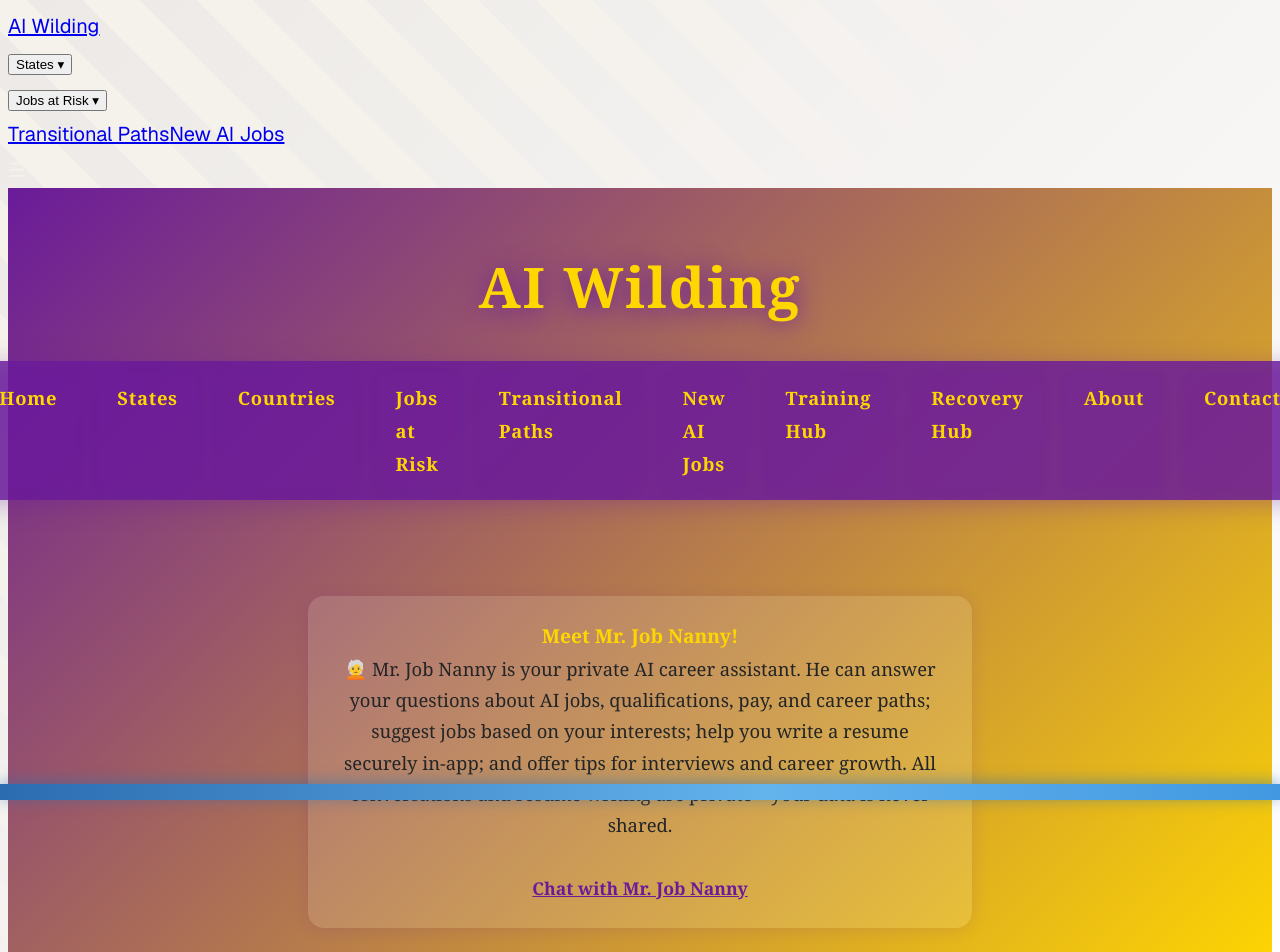
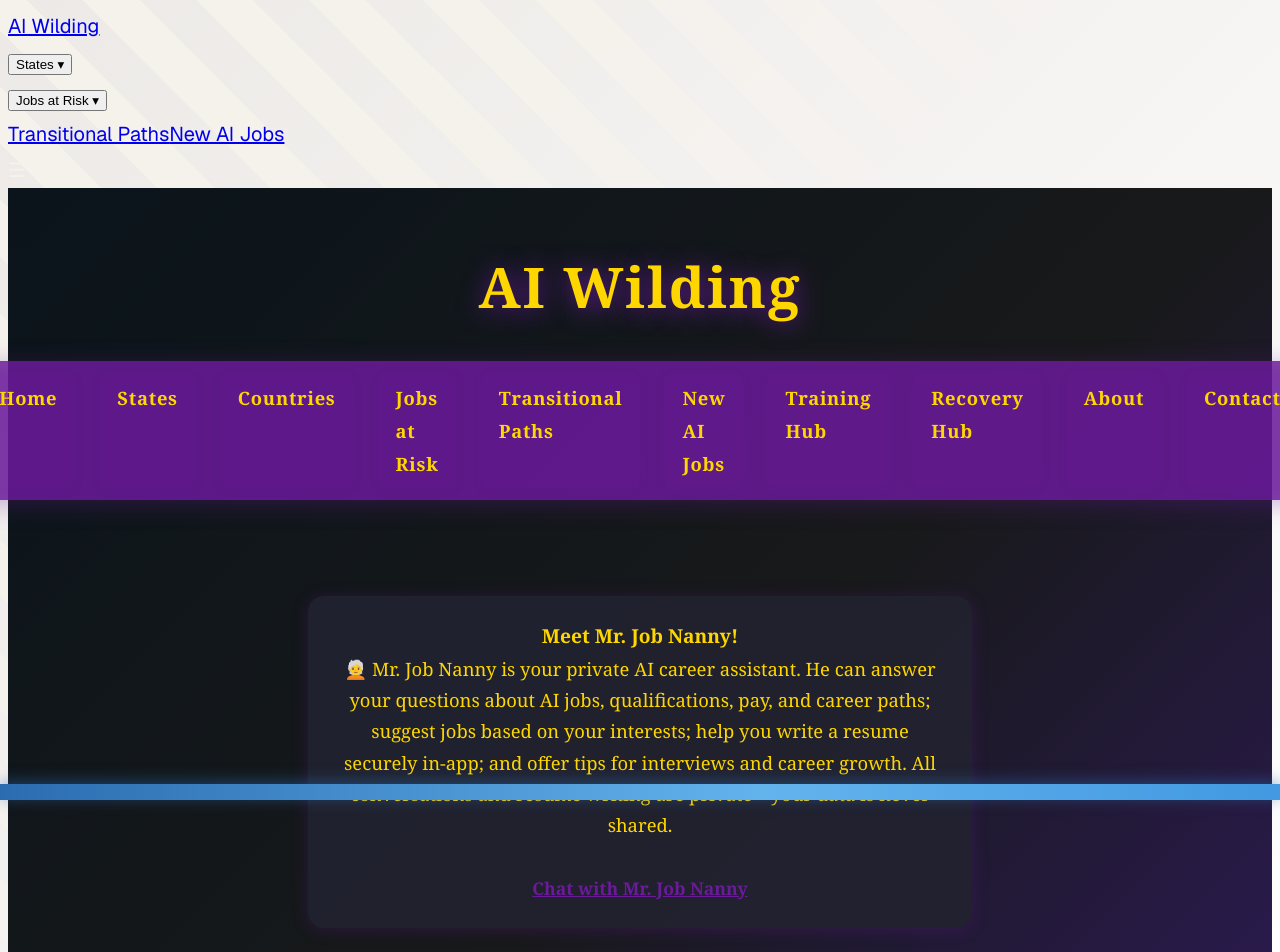
Before and after one commit to Shellzonit/auralis-sanctuary-, a Next.js app: page / in a window 1280 px wide. Shown: the top 952 px of the page. Built offline with nearby package versions, Linux system fonts and the light colour scheme.

Commit message:
style: darken homepage to match states page and improve Mr. Job Nanny section contrast

```diff
--- a/app/page.tsx
+++ b/app/page.tsx
@@ -24,7 +24,7 @@ export default function HomePage() {
     <main
       style={{
         minHeight: "100vh",
-        background: "linear-gradient(135deg, #6a1b9a 0%, #ffd700 100%)",
+        background: "linear-gradient(135deg, #0a141a 0%, #18191a 60%, #2a1a4d 100%)",
         fontFamily: "Playfair Display, Georgia, serif",
         display: "flex",
         flexDirection: "column",
@@ -69,13 +69,13 @@ export default function HomePage() {
         <a href="/contact" style={tabStyle}>Contact</a>
       </nav>
       <section style={{
-        background: 'rgba(255,255,255,0.13)',
+        background: 'rgba(34,34,48,0.93)',
         borderRadius: 16,
         padding: '24px 32px',
         maxWidth: 600,
         margin: '48px auto 48px auto',
-        boxShadow: '0 2px 16px #6a1b9a22',
-        color: '#232526',
+        boxShadow: '0 2px 16px #6a1b9a44',
+        color: '#ffd700',
         textAlign: 'center',
         fontSize: '1.15rem',
         lineHeight: 1.7,
```
